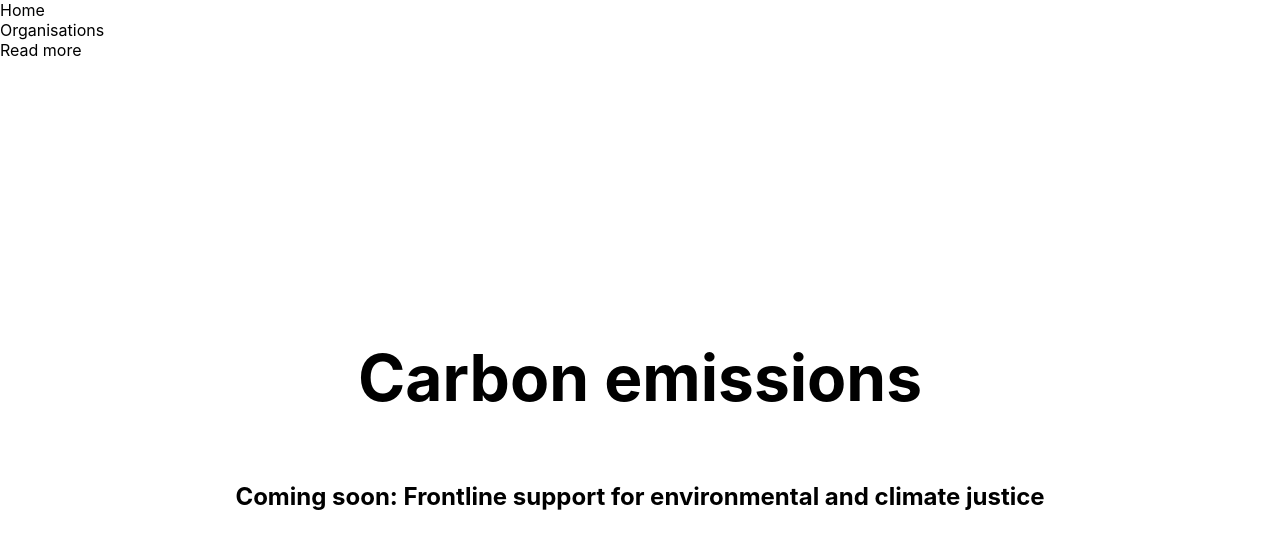
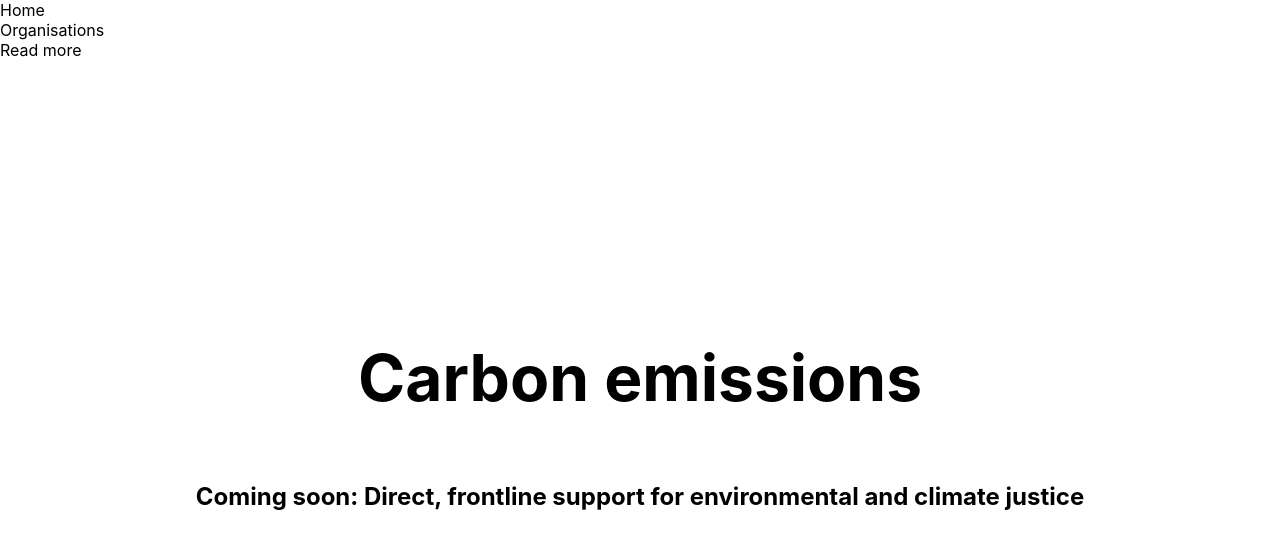
Before and after one commit to cjhines/carbon-emissions, a Next.js app: page / in a window 1280 px wide. Shown: the top 548 px of the page. Built offline with nearby package versions, Linux system fonts and the light colour scheme.

Commit message:
adjust copy

```diff
--- a/pages/index.tsx
+++ b/pages/index.tsx
@@ -18,7 +18,8 @@ export default function Home() {
           <h1 className={styles.title}>Carbon emissions</h1>
 
           <h2 className={styles.description}>
-            Coming soon: Frontline support for environmental and climate justice
+            Coming soon: Direct, frontline support for environmental and climate
+            justice
           </h2>
         </main>
       </div>
```
